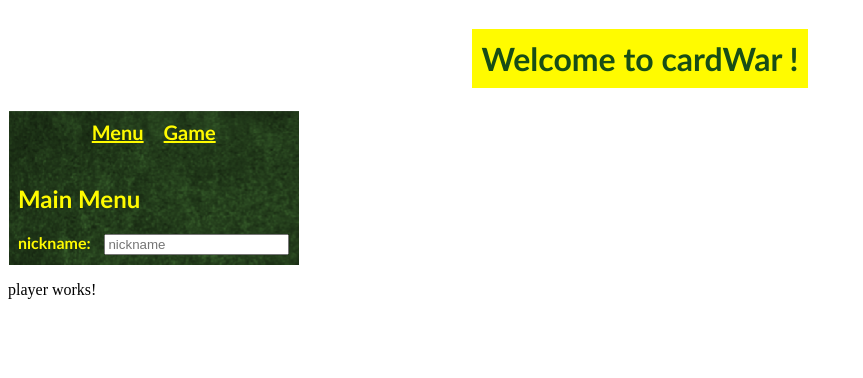
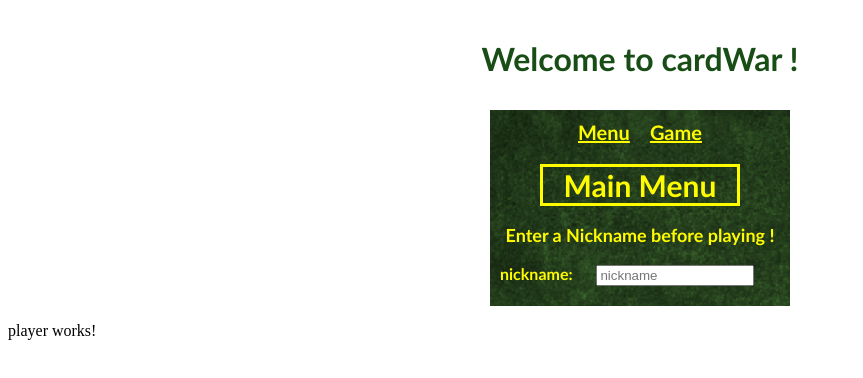
Before and after one commit to neuracr/cardWar, an Angular app in the folder cardWar/: page /menu in a window 1280 px wide. Shown: the top 378 px of the page, without its empty margins (0-863 px from the left). Built offline with nearby package versions, Linux system fonts and the light colour scheme.

Commit message:
menu, cards, mat, styles...

```diff
--- a/cardWar/src/app/app.component.css
+++ b/cardWar/src/app/app.component.css
@@ -5,7 +5,6 @@
 h1 {
     font-family: calibri;
     color: rgb(24, 77, 22);
-    background-color: rgb(255, 251, 0);
     padding: 10px;
     display: inline-block;
 }
@@ -27,7 +26,8 @@ nav {
 #body {
     background-color: rgb(24, 77, 22);
     background-image: url("./img/mat.png");
-    display: inline-block;
+    width:300px;
+    height:auto;
     margin: auto;
 }
 
--- a/cardWar/src/app/menu/menu.component.css
+++ b/cardWar/src/app/menu/menu.component.css
@@ -1,4 +1,21 @@
+h2 {
+    text-align: center;
+    font-size: 30px;
+    border-color: rgb(255, 251, 0);
+    border-style: solid;
+    margin:0 40px;
+}
+
+
+#enter {
+    font-size: 18px;
+    text-align: center;
+}
 
 #nickname{
-    margin-left:10px;
+    margin: 0px 20px  10px 20px;
 }
+
+input{
+    width: 150px;
+}
--- a/cardWar/src/app/menu/menu.component.html
+++ b/cardWar/src/app/menu/menu.component.html
@@ -1,5 +1,6 @@
 <div id = "menu-container">
   <h2>Main Menu</h2>
+  <p id = "enter"> Enter a Nickname before playing !</p>
   <label>nickname:
     <input id="nickname" [(ngModel)]="player.username" placeholder="nickname"/>
   </label>
--- a/cardWar/src/styles.css
+++ b/cardWar/src/styles.css
@@ -1 +1,4 @@
 /* You can add global styles to this file, and also import other style files */
+body {
+    /*/background-image: url("./app/img/cards.jpg");/*/
+}
```
Also changed, not shown: cardWar/src/app/img/cards.jpg (added), cardWar/src/app/img/mat.png.
